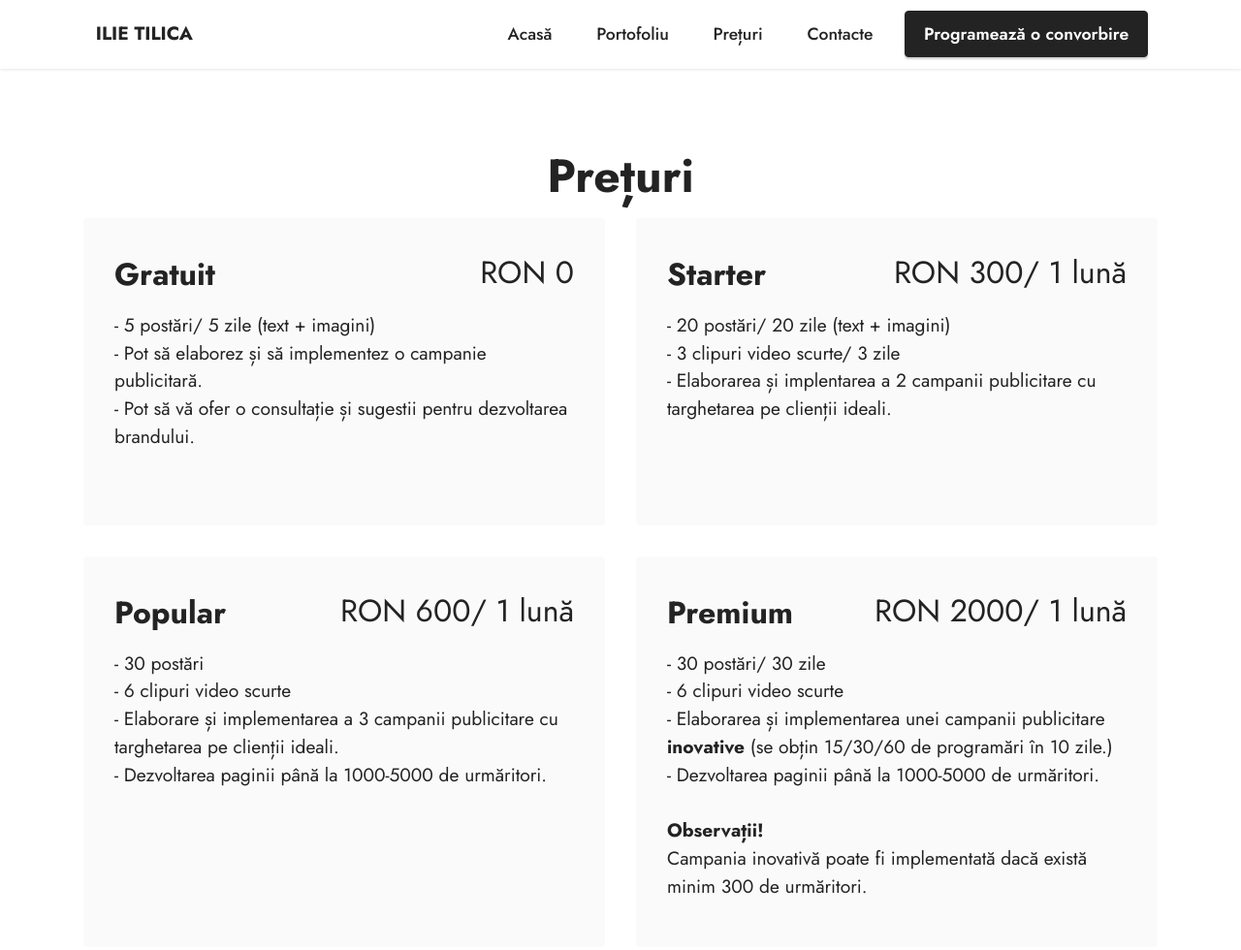
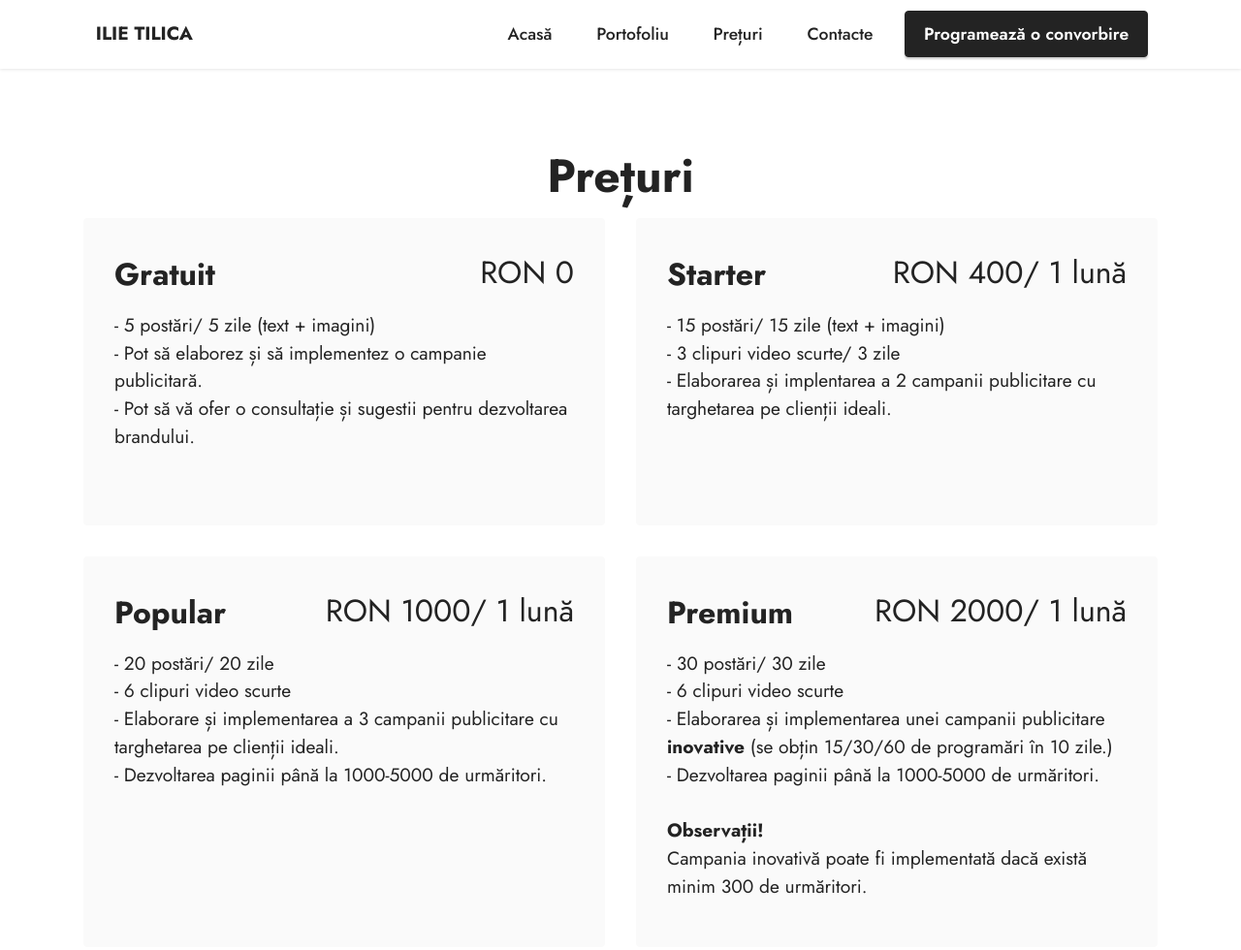
Before and after one commit to ilie-marketing/index.html, a plain HTML site: page page2.html in a window 1280 px wide. Shown: the top 980 px of the page at 97% size. Drawn offline with Linux system fonts and the light colour scheme.

Commit message:
Uptade page 3

```diff
--- a/page2.html
+++ b/page2.html
@@ -83,10 +83,10 @@
                 <div class="card-wrapper">
                     <div class="top-line">
                         <h6 class="card-title mbr-fonts-style display-5"><strong>Starter</strong></h6>
-                        <p class="mbr-text cost mbr-fonts-style display-5">RON 300/ 1 lună</p>
+                        <p class="mbr-text cost mbr-fonts-style display-5">RON 400/ 1 lună</p>
                     </div>
                     <div class="bottom-line">
-                        <p class="mbr-text mbr-fonts-style display-7">- 20 postări/ 20 zile (text + imagini)<br>- 3 clipuri video scurte/ 3 zile&nbsp;<br>- Elaborarea și implentarea a 2 campanii publicitare cu targhetarea pe clienții ideali.</p>
+                        <p class="mbr-text mbr-fonts-style display-7">- 15 postări/ 15 zile (text + imagini)<br>- 3 clipuri video scurte/ 3 zile&nbsp;<br>- Elaborarea și implentarea a 2 campanii publicitare cu targhetarea pe clienții ideali.</p>
                     </div>
                 </div>
             </div>
@@ -95,10 +95,10 @@
                     <div class="top-line">
                         <h6 class="card-title mbr-fonts-style display-5">
                             <strong>Popular</strong></h6>
-                        <p class="mbr-text cost mbr-fonts-style display-5">RON 600/ 1 lună</p>
+                        <p class="mbr-text cost mbr-fonts-style display-5">RON 1000/ 1 lună</p>
                     </div>
                     <div class="bottom-line">
-                        <p class="mbr-text mbr-fonts-style display-7">- 30 postări<br>- 6 clipuri video scurte<br>- Elaborare și implementarea a 3 campanii publicitare cu targhetarea pe clienții ideali.<br>- Dezvoltarea paginii până la 1000-5000 de urmăritori.</p>
+                        <p class="mbr-text mbr-fonts-style display-7">- 20 postări/ 20 zile <br>- 6 clipuri video scurte<br>- Elaborare și implementarea a 3 campanii publicitare cu targhetarea pe clienții ideali.<br>- Dezvoltarea paginii până la 1000-5000 de urmăritori.</p>
                     </div>
                 </div>
             </div>
```
